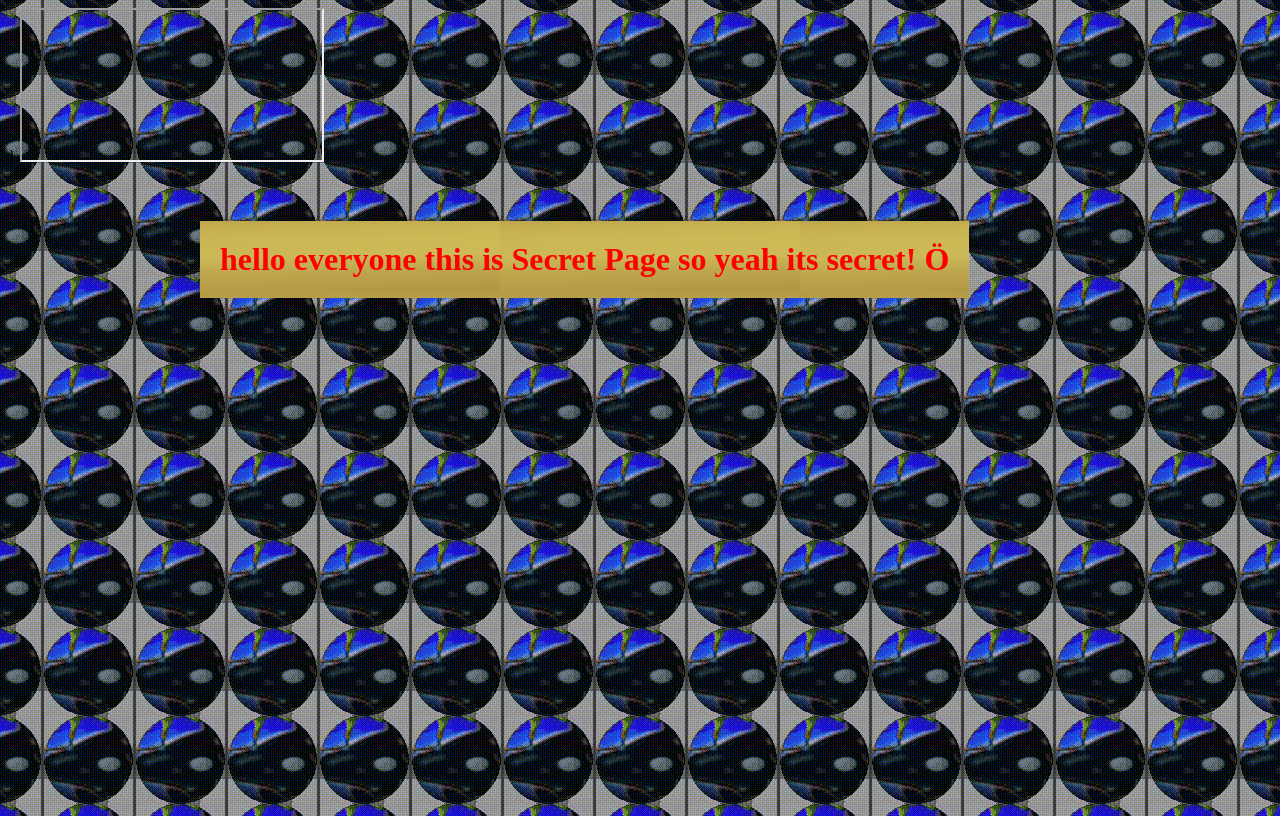
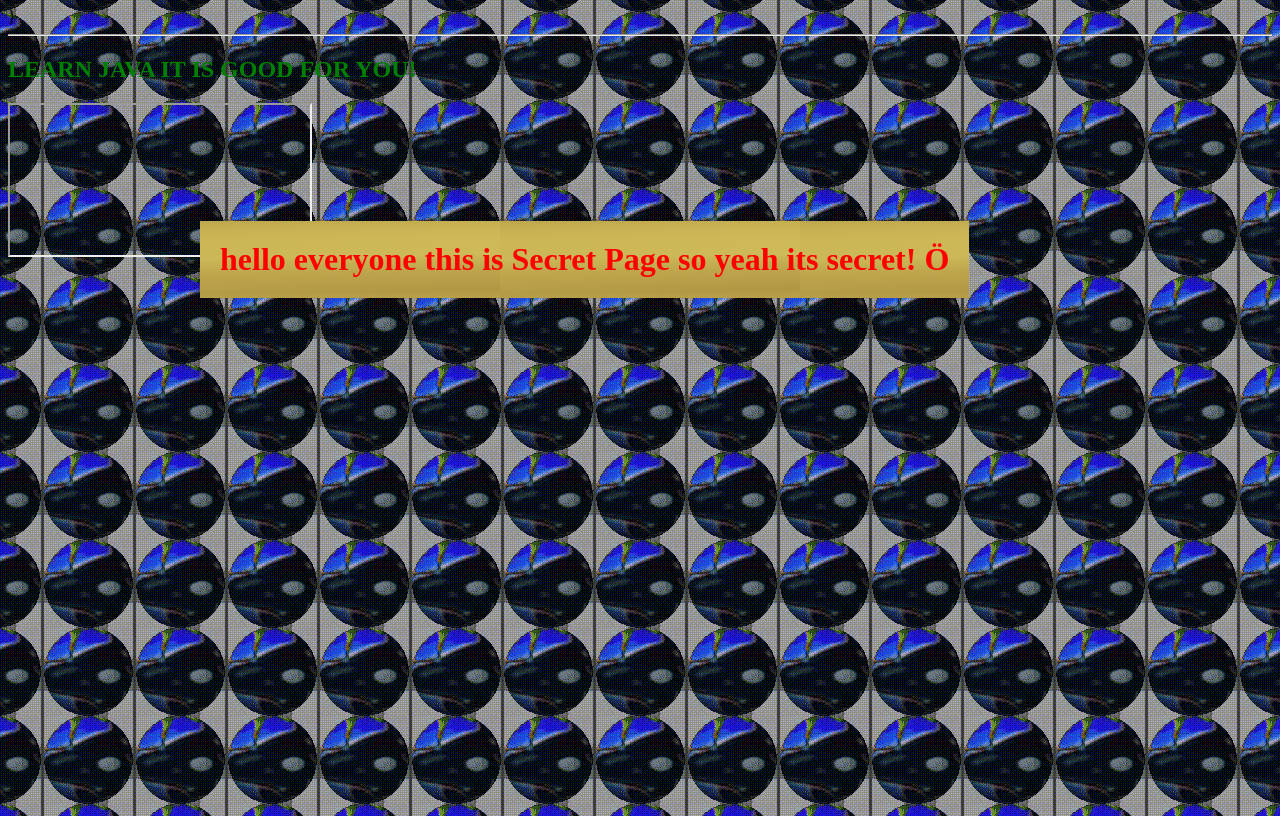
Before and after one commit to JellycatYT/JellycatTBC, a plain HTML site: page secret.html in a window 1280 px wide. Drawn offline with Linux system fonts and the light colour scheme.

Commit message:
Update secret.html

```diff
--- a/secret.html
+++ b/secret.html
@@ -26,6 +26,14 @@ box-sizing: border-box;
   padding: 20px;
 background-image: url("GOLD box.png");
 }
+        h2 {
+            left: 200px;
+            top: 300px;
+            color: green;
+            border: 20px green
+            padding: 20px;
+            background-image url("GOLD box.png");
+        }
 
     </style>
     <meta charset="UTF-8">
@@ -37,7 +45,10 @@ background-image: url("GOLD box.png");
 
 <body>
 <h1> hello everyone this is Secret Page so yeah its secret! Ö</h1>
-<iframe>
+<hr>
+    <h2> LEARN JAVA IT IS GOOD FOR YOU!</h2>
+
+    <iframe>
 width=800px
     height=300px
     src="https://www.youtube.com/watch?v=xk4_1vDrzzo"
```
